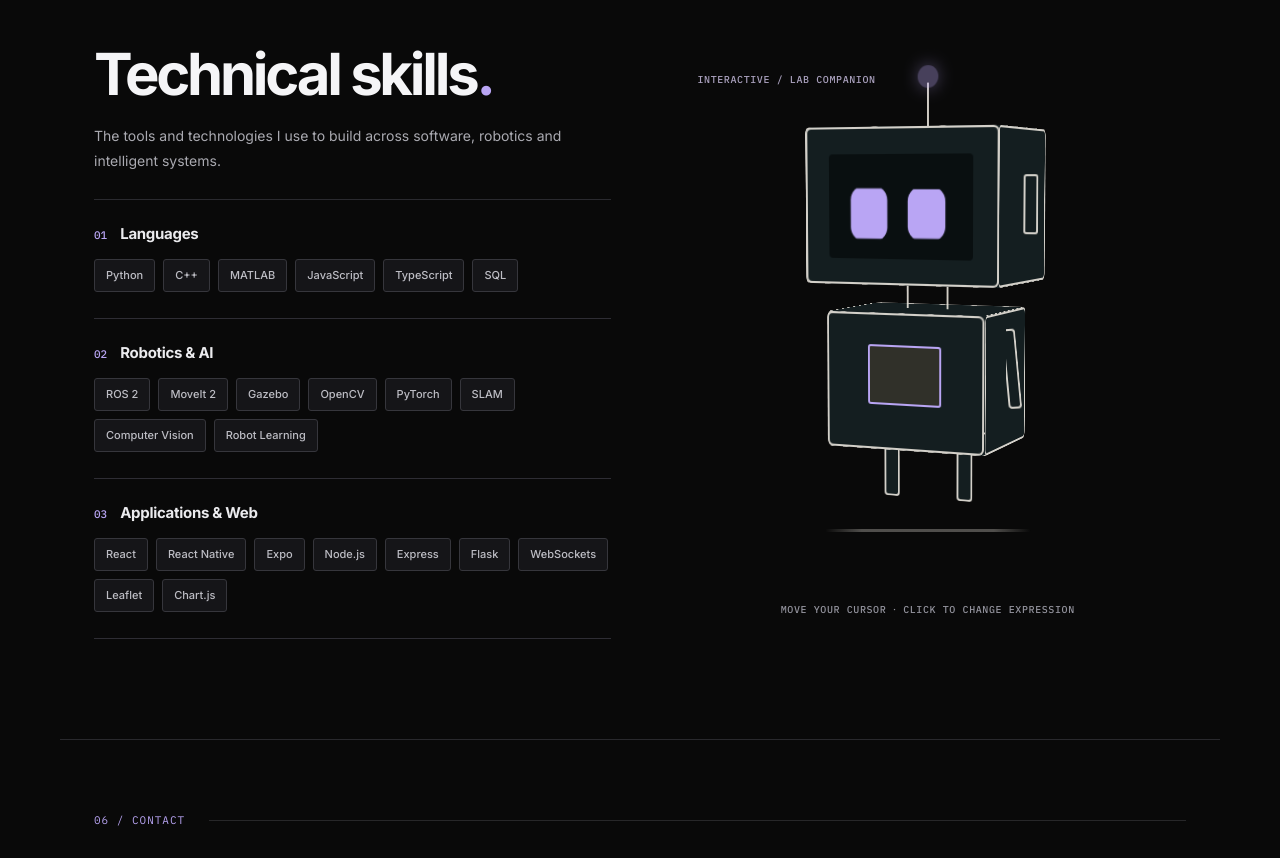
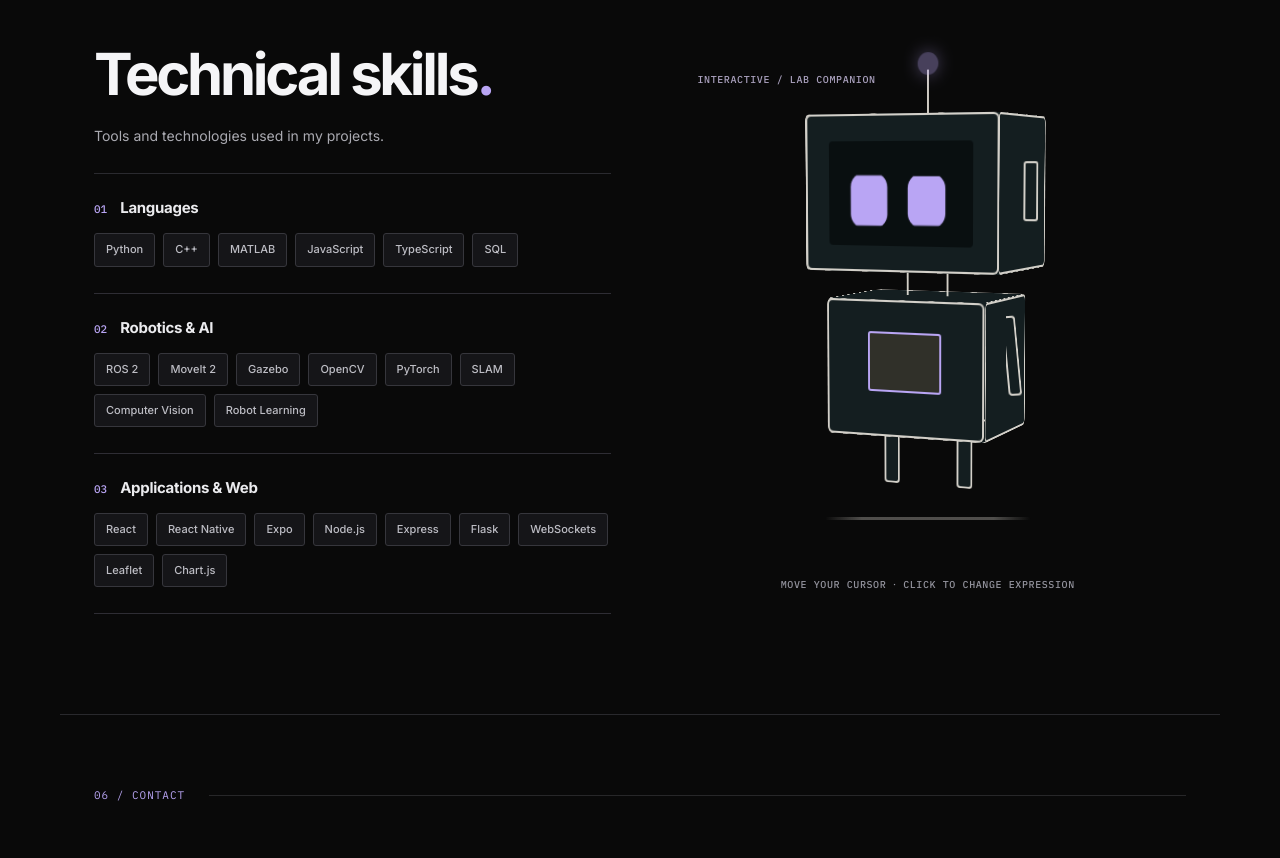
Before and after one commit to shafeeqsadiq/portfolio, a React (Vite) app: page / in a window 1280 px wide. Shown: the part 3880-4738 px from the top of the page. Built offline with nearby package versions, Linux system fonts and the light colour scheme.

Commit message:
Update technical skills section description

```diff
--- a/src/components/TechnicalSkills.jsx
+++ b/src/components/TechnicalSkills.jsx
@@ -15,12 +15,12 @@ export default function TechnicalSkills() {
         <div className="v6v2-skills-left">
           <header className="v6v2-skills-heading">
             <h2 id="skills-heading">Technical skills<span className="v6-period">.</span></h2>
-            <p>The tools and technologies I use to build across software, robotics and intelligent systems.</p>
+            <p>Tools and technologies used in my projects.</p>
           </header>
           <div className="v6-skills-list">
             {categories.map((cat, i) => (
               <div className="v6-skill-row" key={cat.name}>
-                <div className="v6-skill-label"><span>{String(i+1).padStart(2, "0")}</span><h3>{cat.name}</h3></div>
+                <div className="v6-skill-label"><span>{String(i + 1).padStart(2, "0")}</span><h3>{cat.name}</h3></div>
                 <div className="v6-skill-tags">{cat.skills.map(skill => <span className="v6-skill-pill" key={skill}>{skill}</span>)}</div>
               </div>
             ))}
```
